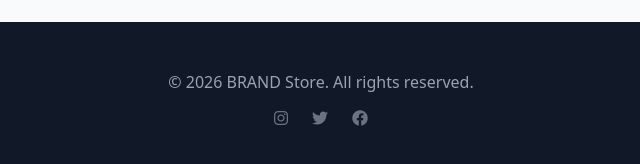
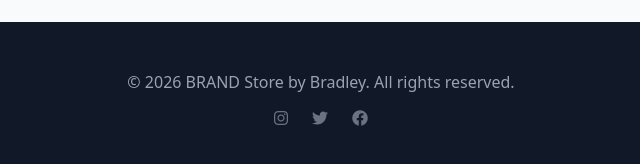
Before and after one commit to david0011111/My-shop, a plain HTML site: page index.html in a window 1280 px wide. Shown: the part 1129-1293 px from the top of the page, 319-959 px from the left. Drawn offline with nearby package versions, Linux system fonts and the light colour scheme.

Commit message:
Update index.html

```diff
--- a/index.html
+++ b/index.html
@@ -96,7 +96,7 @@
 
     <footer class="bg-gray-900 text-white py-12">
         <div class="max-w-7xl mx-auto px-4 text-center">
-            <p class="text-gray-400">&copy; 2026 BRAND Store. All rights reserved.</p>
+            <p class="text-gray-400">&copy; 2026 BRAND Store by Bradley. All rights reserved.</p>
             <div class="mt-4 flex justify-center space-x-6">
                 <i class="fa-brands fa-instagram cursor-pointer hover:text-white text-gray-500"></i>
                 <i class="fa-brands fa-twitter cursor-pointer hover:text-white text-gray-500"></i>
```
